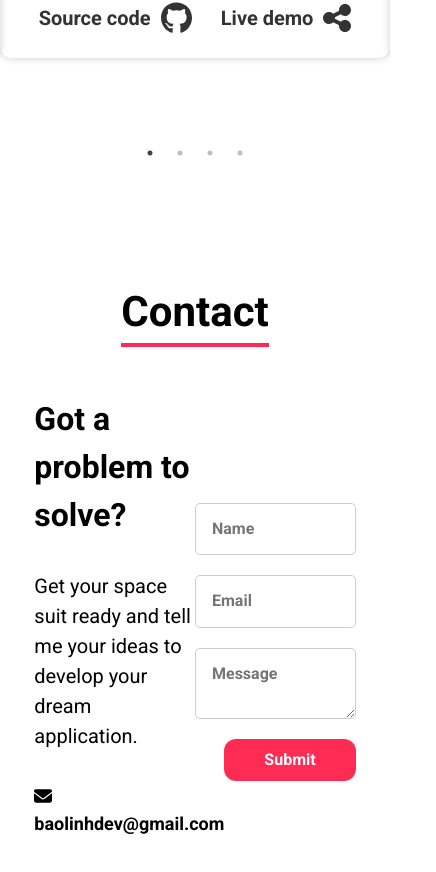
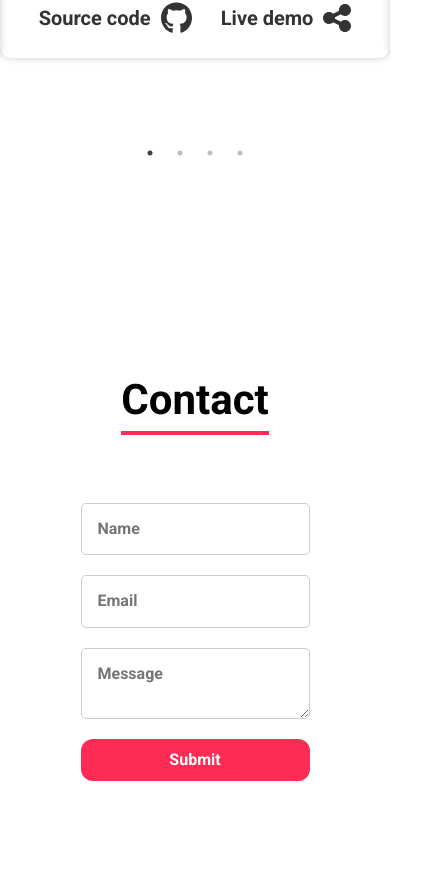
Before and after one commit to baolinh-dev/my-portfolio, a React (Create React App) app: page / in a window 390 px wide. Shown: the part 2352-3224 px from the top of the page, 436 px wide, since content can reach past the window. Built offline with nearby package versions, Linux system fonts and the light colour scheme.

Commit message:
add responsive mobile

```diff
--- a/src/components/Contact/Contact.module.scss
+++ b/src/components/Contact/Contact.module.scss
@@ -47,7 +47,7 @@
                 margin-bottom: 20px;
             }
 
-        button[type="submit"] {
+            button[type='submit'] {
                 display: inline-block;
                 padding: 12px 40px;
                 font-size: 16px;
@@ -62,5 +62,27 @@
             }
         }
     }
+}
 
+// Mobile
+@media only screen and (max-width: 767px) {
+    .contact {
+        display: flex;
+        flex-direction: column;
+        padding: 0 20px;
+        .contact-main {
+            display: flex;
+            flex-direction: column;
+            padding: 0;
+            .contact-infor {
+              display: none;
             }
+            .contact-form {
+                width: 100%;
+            }
+            button {
+              width: 100%;
+            }
+        }
+    }
+}
```
Lines whose indentation alone changed are shown as unchanged.
